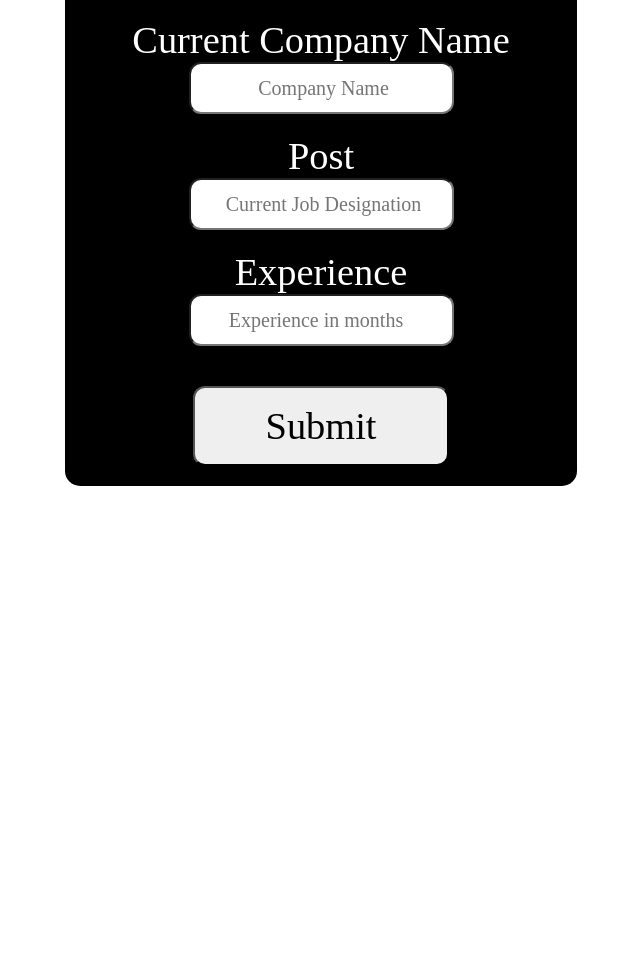
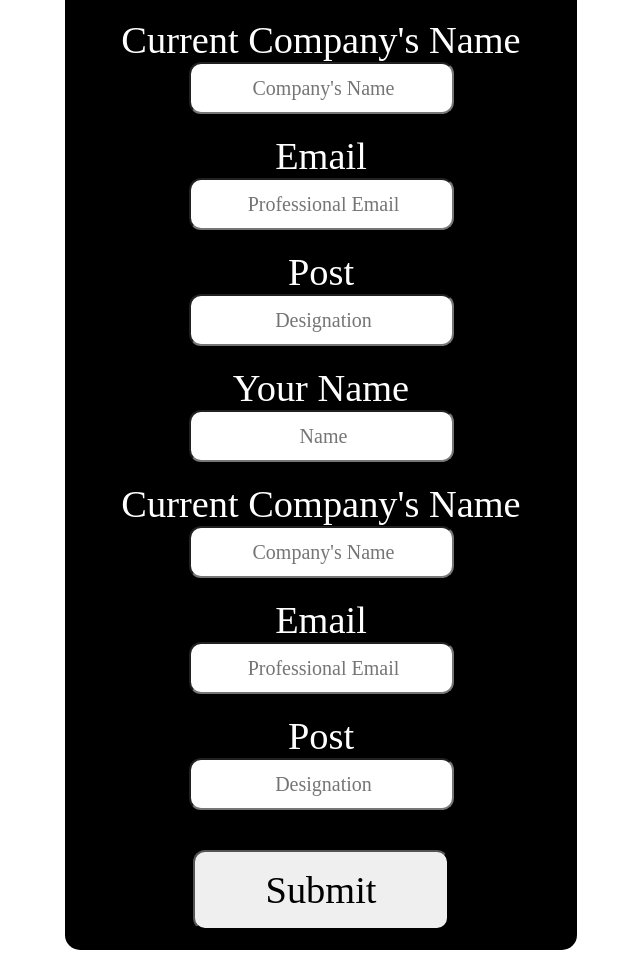
Before and after one commit to suyyash10/find_your_job, a Python web app: template templates/seeker_details.html in a window 1280 px wide. Shown: the part 358-1328 px from the top of the page, without its empty margins (319-959 px from the left). Before the commit the page ends 844 px from the top, so only its background shows below. Run offline with Jinja, Linux system fonts and the light colour scheme; the template is opened without the code that fills it, so the values that code supplies are empty.

Commit message:
updated the form

```diff
--- a/templates/seeker_details.html
+++ b/templates/seeker_details.html
@@ -34,17 +34,33 @@
             </p>
            </div>
         </div>
-        <div class="form_detail">
-            <form action="" method="post" class="form">
-                <p>Your Name</p>
-                <input class="inputs" type="text" name="fullName" placeholder="Name" required><br>
-                <p>Current Company Name</p>
-                <input class="inputs" type="text" name="companyName" placeholder="Company Name" required><br>
-                <p>Post</p>
-                <input class="inputs" type="text" name="designation" placeholder="Current Job Designation" required><br>
-                <p>Experience</p>
-                <input class="inputs" type="number" name="experience" placeholder="Experience in months" required>
-                <button>Submit</button>
+        <div class="form_detail" id="black">
+            <form action="" class="form" id="black3">
+                <div id="black5">
+                    <div>
+                        <p>Your Name</p>
+                        <input id="black2" class="inputs" type="text" placeholder="Name"><br>
+                        <p>Current Company's Name</p>
+                        <input id="black2" class="inputs" type="text" placeholder="Company's Name"><br>
+                        <p>Email</p>
+                        <input id="black2" class="inputs" type="email" name="" id=""
+                            placeholder="Professional Email"><br>
+                        <p>Post</p>
+                        <input id="black2" class="inputs" type="text" placeholder="Designation"><br>
+                    </div>
+                    <div>
+                        <p>Your Name</p>
+                        <input id="black2" class="inputs" type="text" placeholder="Name"><br>
+                        <p>Current Company's Name</p>
+                        <input id="black2" class="inputs" type="text" placeholder="Company's Name"><br>
+                        <p>Email</p>
+                        <input id="black2" class="inputs" type="email" name="" id=""
+                            placeholder="Professional Email"><br>
+                        <p>Post</p>
+                        <input id="black2" class="inputs" type="text" placeholder="Designation"><br>
+                    </div>
+                </div>
+                <button id="black4">Submit</button>
             </form>
         </div>
     </main>
```
